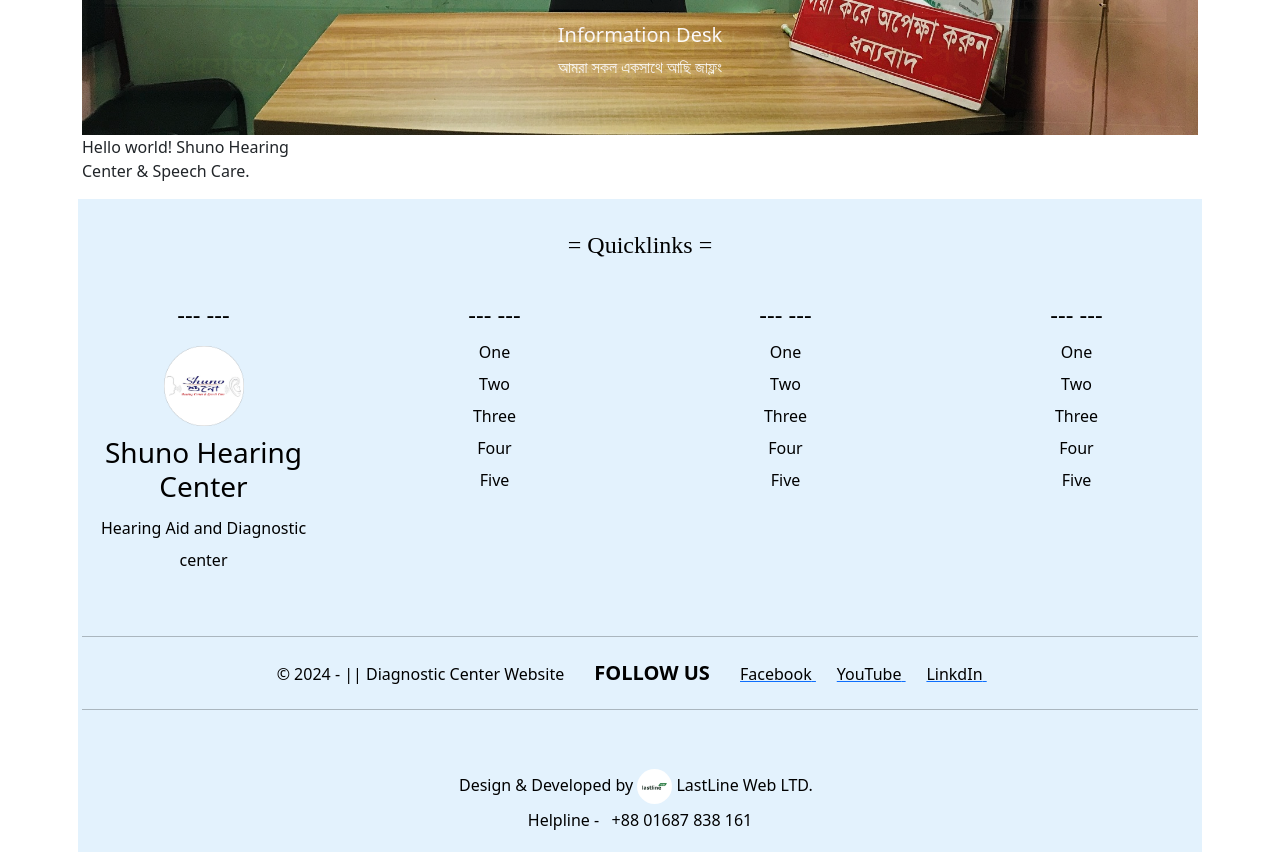
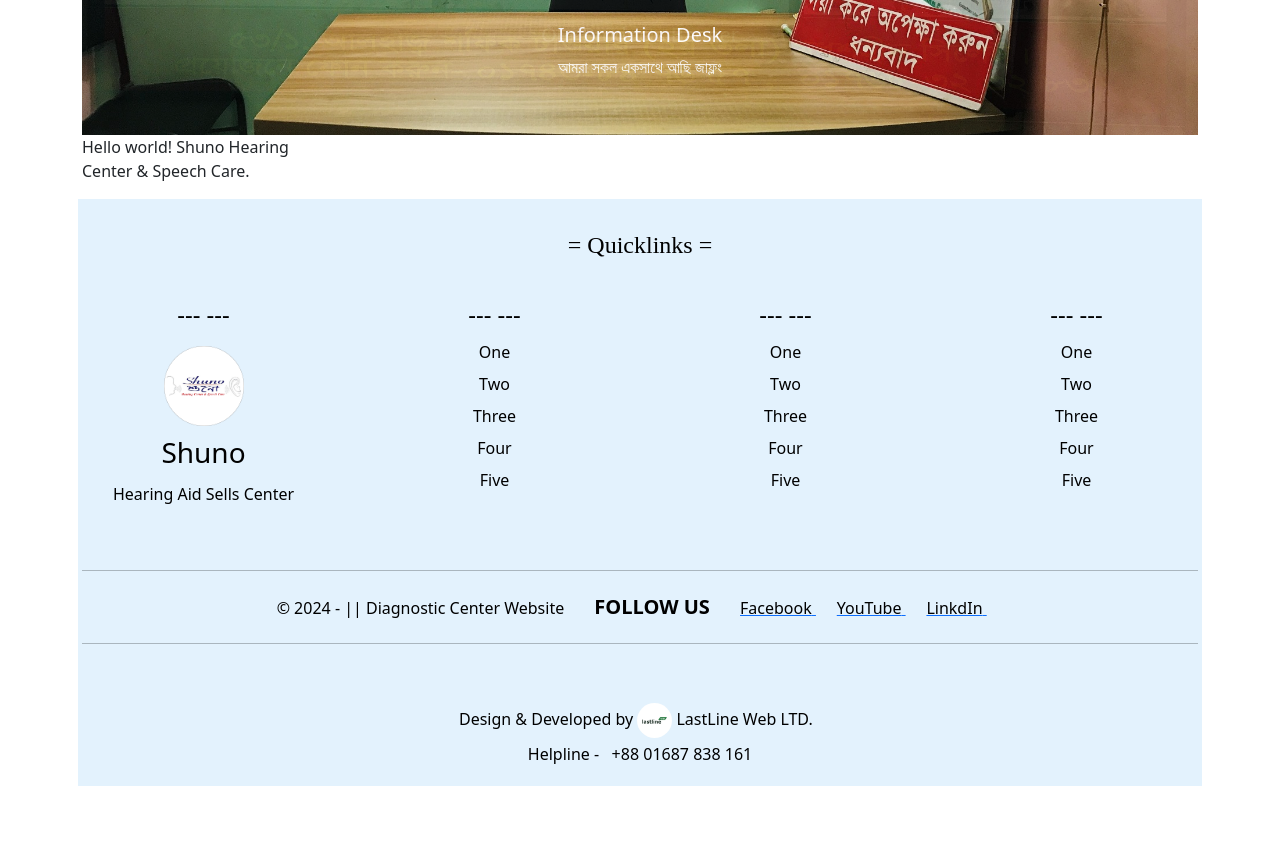
Before and after one commit to SayemAhmedSayem/Hearing-Center-Website, a website: page index.html in a window 1280 px wide. Shown: the part 569-1421 px from the top of the page. After the commit the page ends 1355 px from the top, so only its background shows below. Drawn offline with nearby package versions, Linux system fonts and the light colour scheme.

Commit message:
Update index

```diff
--- a/index.html
+++ b/index.html
@@ -158,8 +158,8 @@
                 <ul>
                   <li>
                     <img src="dist/img/Shuno Logo_3.png">
-                    <h3>Shuno Hearing Center</h3>
-                    <p>Hearing Aid and Diagnostic center</p>
+                    <h3>Shuno</h3>
+                    <p>Hearing Aid Sells Center</p>
                   </li>
                 </ul>
               </div>
```
